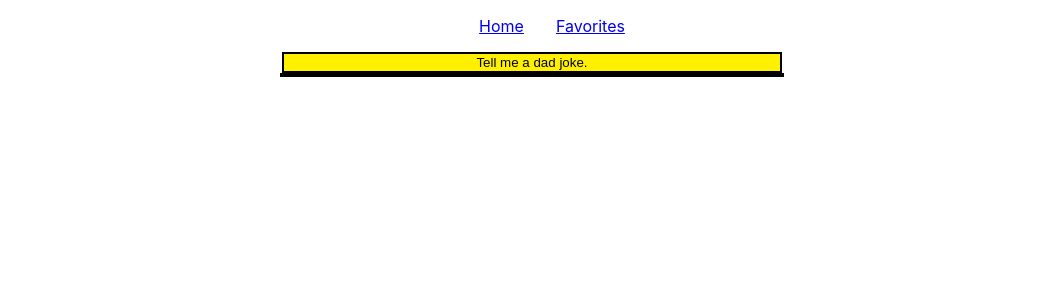
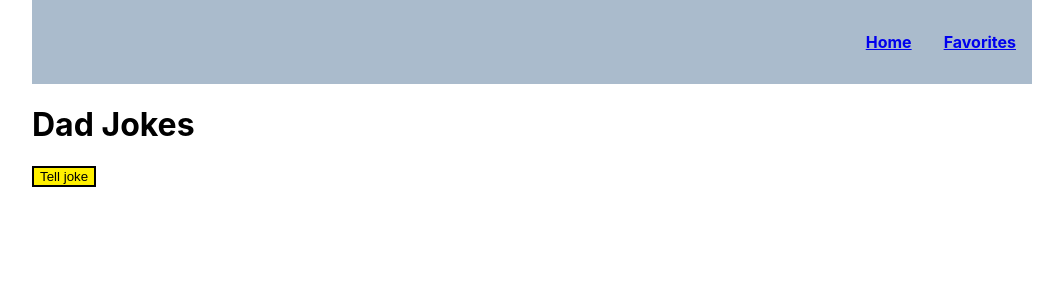
Before and after one commit to rich-martinez/dad-joke-generator, a React (Create React App) app: page / in a window 1280 px wide. Shown: the top 300 px of the page, without its empty margins (108-1171 px from the left). Built offline with nearby package versions, Linux system fonts and the light colour scheme.

Commit message:
Add dad joke favorites

```diff
--- a/src/App.js
+++ b/src/App.js
@@ -2,7 +2,7 @@ import styled from 'styled-components';
 import './App.css';
 import { Header } from './components/Header';
 import { Home } from './components/Home';
-import { Routes, Route, Router } from "react-router-dom";
+import { Routes, Route } from "react-router-dom";
 import { Favorites } from './components/Favorites';
 
 const App = () => {
@@ -15,9 +15,11 @@ const App = () => {
     <App>
       <Header />
       <main>
+        <h1>Dad Jokes</h1>
         <Routes>
-            <Route path="/" element={<Home />} />
-            <Route path="/favorites" element={<Favorites />} />
+            <Route path="/" element={<Home />}>
+              <Route path="favorites" element={<Favorites />} />
+            </Route>
         </Routes>
       </main>
     </App>
--- /dev/null
+++ b/src/components/ClearFavoritesButton.js
@@ -0,0 +1,17 @@
+import styled from 'styled-components';
+
+export const ClearFavoritesButton = () => {
+    const clearFavorites = () => {
+        localStorage.removeItem('favorite-jokes');
+    };
+
+    const Button = styled.button`
+        background-color: #fff000;
+        border: 2px solid #000;
+        cursor: pointer;
+    `;
+
+    return (
+        <Button onClick={() => clearFavorites()}>Clear Favorites</Button>
+    );
+};
--- a/src/components/DadJoke.js
+++ b/src/components/DadJoke.js
@@ -1,16 +1,20 @@
 import styled from 'styled-components';
+import { FavoritesButton } from './FavoritesButton';
+import { GeneratorButton } from './GeneratorButton';
 
-export const DadJoke = ({currentJoke: {joke}}) => {
-    const DadJoke = styled.blockquote`
-        border: 2px solid #000;
-        width: 100%;
-        max-width: 500px;
-        margin: auto;
-        cursor: pointer;
-        display: block;
+export const DadJoke = ({currentJoke: {joke, id}, updateJoke}) => {
+    const ButtonContainer = styled.div`
+        display: flex;
+        gap: 2rem;
     `;
 
     return (
-        <DadJoke>{joke}</DadJoke>
+        <section>
+            {joke !== null ? <blockquote>{joke}</blockquote> : null}
+            <ButtonContainer>
+                <GeneratorButton setCurrentJoke={updateJoke} />
+                {joke !== null ? <FavoritesButton currentJoke={{joke, id}}>Add to favorites</FavoritesButton> : null}
+            </ButtonContainer>
+        </section>
     );
 };
--- a/src/components/Favorites.js
+++ b/src/components/Favorites.js
@@ -1,7 +1,15 @@
+import { ClearFavoritesButton } from "./ClearFavoritesButton";
+
 export const Favorites = () => {
+    const favoriteJokes = JSON.parse(localStorage.getItem('favorite-jokes')) ?? {};
+    const favorites = favoriteJokes.map(({joke}) => (
+        <article>{joke}</article>
+    ));
+
     return (
         <section>
-            The favorites page.
+            {favorites}
+            <ClearFavoritesButton />
         </section>
     );
 }
--- /dev/null
+++ b/src/components/FavoritesButton.js
@@ -0,0 +1,22 @@
+import styled from 'styled-components';
+
+export const FavoritesButton = ({currentJoke}) => {
+    const addFavoriteJoke = ({id, joke}) => {
+        const favoritJokesKey = 'favorite-jokes';
+        const favoritJokes = JSON.parse(localStorage.getItem(favoritJokesKey)) ?? {};
+
+        favoritJokes[id] = joke;
+
+        localStorage.setItem(favoritJokesKey, JSON.stringify(favoritJokes));
+    };
+
+    const Button = styled.button`
+        background-color: #fff000;
+        border: 2px solid #000;
+        cursor: pointer;
+    `;
+
+    return (
+        <Button onClick={() => addFavoriteJoke(currentJoke)}>Add to Favorites</Button>
+    );
+};
--- a/src/components/Generator.js
+++ /dev/null
@@ -1,11 +0,0 @@
-import { DadJoke } from './DadJoke';
-import { GeneratorButton } from './GeneratorButton';
-
-export const Generator = ({currentJoke, updateJoke}) => {
-    return (
-        <section>
-            <GeneratorButton setCurrentJoke={updateJoke} />
-            <DadJoke currentJoke={currentJoke} />
-        </section>
-    );
-}
--- a/src/components/GeneratorButton.js
+++ b/src/components/GeneratorButton.js
@@ -4,14 +4,10 @@ export const GeneratorButton = ({setCurrentJoke}) => {
     const Button = styled.button`
         background-color: #fff000;
         border: 2px solid #000;
-        width: 100%;
-        max-width: 500px;
-        margin: auto;
         cursor: pointer;
-        display: block;
     `;
 
     return (
-        <Button onClick={() => setCurrentJoke()}>Tell me a dad joke.</Button>
+        <Button onClick={() => setCurrentJoke()}>Tell joke</Button>
     );
 };
--- a/src/components/Header.js
+++ b/src/components/Header.js
@@ -3,11 +3,16 @@ import styledComponents from "styled-components";
 
 export const Header = () => {
     const Header = styledComponents.header`
+        background-color: #aabbcc;
+        font-weight: bold;
+        padding: 1rem;
+
         ul {
             display: flex;
             gap: 2rem;
-            justify-content: center;
+            justify-content: end;
             list-style-type: none;
+            padding: 0;
         }
 
         li:hover {
@@ -21,7 +26,7 @@ export const Header = () => {
             <nav>
                 <ul>
                     <li><Link to="/">Home</Link></li>
-                    <li><Link to="/favorites">Favorites</Link></li>
+                    <li><Link to="favorites">Favorites</Link></li>
                 </ul>
             </nav>
         </Header>
--- a/src/components/Home.js
+++ b/src/components/Home.js
@@ -1,9 +1,9 @@
-import { Generator } from './Generator';
 import axios from 'axios';
 import { useState } from 'react';
+import { DadJoke } from './DadJoke';
 
 export const Home = () => {
-    const [ currentJoke, setJoke ] = useState({joke: '', id: ''});
+    const [ currentJoke, setJoke ] = useState({joke: null, id: null});
     const updateJoke = async () => {
         const joke = await axios
             .get('https://icanhazdadjoke.com', { headers: {'Accept': 'application/json'}})
@@ -13,6 +13,6 @@ export const Home = () => {
     }
 
     return (
-        <Generator currentJoke={currentJoke} updateJoke={updateJoke} />
+        <DadJoke currentJoke={currentJoke} updateJoke={updateJoke} />
     );
 };
```
